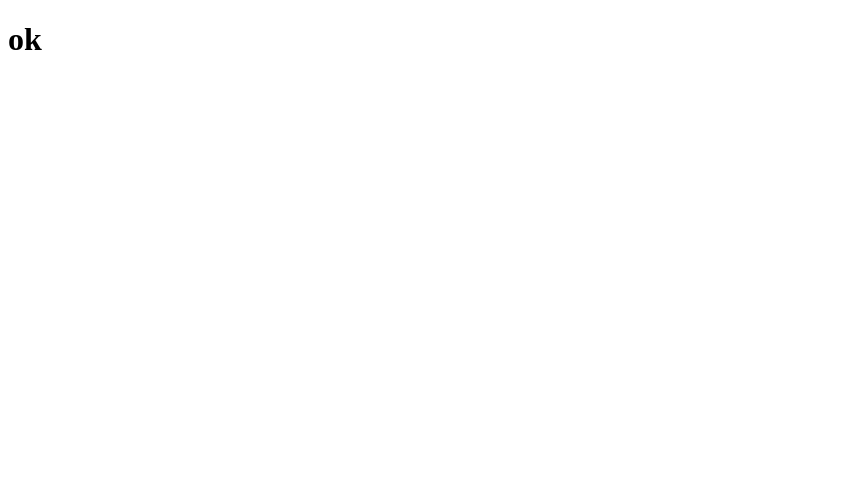
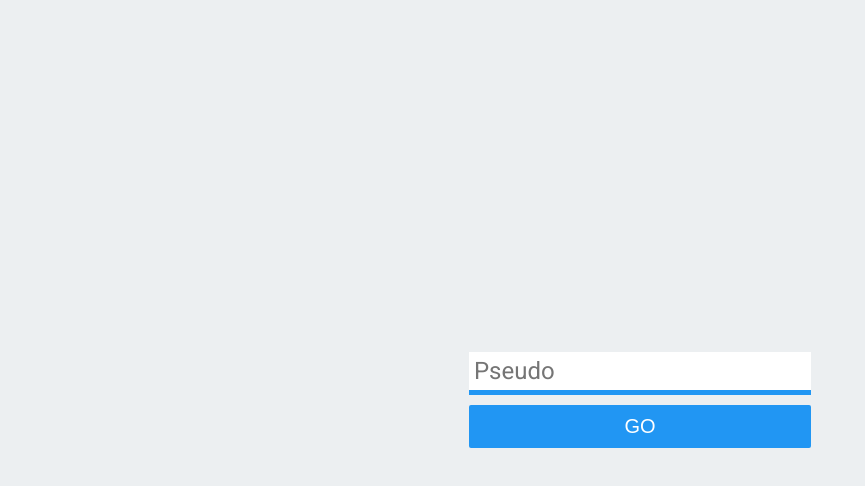
Before and after one commit to CDjepeno/Chat-MERN, a React (Create React App) app: page / in a window 1280 px wide. Shown: the top 486 px of the page, without its empty margins (0-865 px from the left). Built offline with nearby package versions, Linux system fonts and the light colour scheme.

Commit message:
Create page 404 and Login

```diff
--- a/package.json
+++ b/package.json
@@ -15,6 +15,7 @@
     "re-base": "^4.0.0",
     "react": "^17.0.1",
     "react-dom": "^17.0.1",
+    "react-router-dom": "^5.2.0",
     "react-scripts": "4.0.2",
     "typescript": "^4.1.5",
     "web-vitals": "^1.1.0"
--- a/src/App.css
+++ b/src/App.css
@@ -1,38 +1,196 @@
-.App {
-  text-align: center;
+/* ----------------------------
+	Typo
+---------------------------- */
+
+@import url('https://fonts.googleapis.com/css?family=Roboto');
+
+body, .box > *, textarea, input {
+	font-family: 'Roboto', sans-serif;
+	color: #1d1d1d;
+	overflow: hidden;
 }
 
-.App-logo {
-  height: 40vmin;
-  pointer-events: none;
+/* ----------------------------
+	STRUCTURE
+---------------------------- */
+html {
+  box-sizing: border-box;
 }
 
-@media (prefers-reduced-motion: no-preference) {
-  .App-logo {
-    animation: App-logo-spin infinite 20s linear;
-  }
+body {
+	padding: 0;
+	margin: 0;
+	font-size: 20px;
+}
+.connexionBox {
+	background-color: #eceff1;
+	display: flex;
+	justify-content: center;
+	align-items: center;
+	min-height: 100vh;
+}
+.connexion {
+	max-width: 500px;
+	font-size: 24px;
+}
+.connexion > * {
+	width: 100%;
+}
+.connexion > input {
+	box-sizing: border-box;
+	font-size: 24px;
+	padding: 5px;
+	border: 5px solid #2196F3;
+	border-width: 0 0 5px 0;
+	outline: none;
+}
+.box {
+	margin: auto;
+	display:flex;
+	justify-content: center;
+ 	flex-wrap: wrap;
+ 	align-items: flex-end;
+	width: 100%;
+	max-width: 500px;
+	height: calc(100vh - 100px);
+	padding: 50px 0;
+	/*border: 5px solid purple;*/
 }
 
-.App-header {
-  background-color: #282c34;
-  min-height: 100vh;
-  display: flex;
-  flex-direction: column;
-  align-items: center;
-  justify-content: center;
-  font-size: calc(10px + 2vmin);
-  color: white;
+.box > * {
+	width: 100%;
 }
 
-.App-link {
-  color: #61dafb;
+/* ----------------------------
+	MESSAGES
+---------------------------- */
+
+.messages {
+	flex: 1 1 100%;
+	/*border: 5px solid red;*/
+	box-sizing: border-box;
+	align-self: flex-end;
+	max-height: calc(100vh - 310px);
+	overflow-y: scroll;
+	-webkit-overflow-scrolling:touch;
 }
 
-@keyframes App-logo-spin {
-  from {
-    transform: rotate(0deg);
-  }
-  to {
-    transform: rotate(360deg);
-  }
+.messages::-webkit-scrollbar {
+    width: 0.4em;
 }
+
+.messages::-webkit-scrollbar-thumb {
+  background-color: #eceff1;
+}
+
+/* ----------------------------
+	MESSAGE
+---------------------------- */
+
+.message {
+	display: flex;
+	flex-direction: column;
+	align-items: flex-start;
+}
+
+.message > * {
+	padding: 5px 10px;
+	max-width: 75%;
+	border-radius: 2px;
+	margin: 10px 0;
+	overflow-wrap: break-word;
+	word-wrap: break-word;
+}
+
+.not-user-message {
+	background-color: #eceff1;
+	align-self: flex-start;
+	position: relative;
+}
+
+.not-user-message:after {
+	content: '';
+	position: absolute;
+	top: -7px;
+	left: 10px;
+	width: 0;
+	border-width: 0 10px 7px 0;
+	border-style: solid;
+	border-color: #eceff1 transparent;
+}
+
+.user-message {
+	background-color: #2196F3;
+	color: #fff;
+	align-self: flex-end;
+	position: relative;
+}
+
+.user-message:after {
+	content: '';
+	position: absolute;
+	bottom: -7px;
+	right: 10px;
+	width: 0;
+	border-width: 7px 0 0 10px;
+	border-style: solid;
+	border-color: #2196F3 transparent;
+}
+
+/* ----------------------------
+	FORMULAIRE
+---------------------------- */
+
+.form {
+	align-self: flex-end;
+}
+
+.form > * {
+	width: 100%;
+}
+
+textarea {
+	box-sizing: border-box;
+	height: 120px;
+	border: 5px solid #2196F3;
+	border-width: 0 0 5px 0;
+	background-color: #ECEFF1;
+	outline: none;
+	font-size: 20px;
+	padding: 5px 10px;
+}
+
+.info {
+	text-align: right;
+	padding-right: 5px;
+}
+
+button {
+	font-size: 20px;
+	border: none;
+	color: white;
+	background-color: #2196F3;
+	margin-top: 10px;
+	padding: 10px;
+	cursor: pointer;
+	border-radius: 2px;
+}
+
+button:disabled {
+	background-color: #eceff1;
+	cursor:not-allowed;
+	color: white;
+}
+
+/* ----------------------------
+	NotFound
+---------------------------- */
+
+.notFound {
+	display: flex;
+	justify-content: center;
+	align-items: center;
+	min-height: 100vh;
+	margin: 0;
+	background: #eceff1;
+}
--- a/src/App.tsx
+++ b/src/App.tsx
@@ -1,9 +1,16 @@
 import React from 'react';
+import { RouteComponentProps } from 'react-router-dom';
 import './App.css';
 
-function App() {
+type Params = {
+  pseudo: string;
+}
+
+const App: React.FC<RouteComponentProps<Params>> = ({match}) => {
   return (
-    <h1>ok</h1>
+    <div className="box">
+      <h2>Bonjour {match.params.pseudo}</h2>
+    </div>
   );
 }
 
--- /dev/null
+++ b/src/component/Login.tsx
@@ -0,0 +1,31 @@
+import React, { useState } from 'react'
+import { RouteComponentProps, useHistory } from 'react-router-dom';
+
+
+
+const Login: React.FC<RouteComponentProps> = (props) => {
+
+    const [pseudo, setPseudo] = useState<string>("");
+
+    const handleSubmit = (e: any) => {
+        e.preventDefault();
+        props.history.replace(`/pseudo/${pseudo}`)
+    }
+
+    return (
+        <div className='connexionBox'>
+            <form onSubmit={handleSubmit} className='connexion'>
+                <input
+                    type="text"
+                    value={pseudo}
+                    onChange={e => setPseudo(e.currentTarget.value)}
+                    placeholder="Pseudo"
+                    required
+                />
+                <button type="submit">GO</button>
+            </form>
+        </div>
+     );
+}
+
+export default Login;
--- /dev/null
+++ b/src/component/NotFound.tsx
@@ -0,0 +1,14 @@
+import React from 'react'
+
+
+export interface NotFoundProps {
+
+}
+
+const NotFound: React.FC<NotFoundProps> = () => {
+    return (
+        <h2 className="notFound">Y'a rien ici!</h2>
+     );
+}
+
+export default NotFound;
--- a/src/index.tsx
+++ b/src/index.tsx
@@ -2,10 +2,25 @@ import React from 'react';
 import ReactDOM from 'react-dom';
 import './App.css';
 import App from './App';
+import Connexion from './component/Login';
+import { HashRouter, Route, Switch } from 'react-router-dom';
+import NotFound from './component/NotFound';
+
+const Root: React.FC = () => {
+    return(
+    <HashRouter>
+      <Switch>
+        <Route exact path='/' component={Connexion}></Route>
+        <Route exact path='/pseudo/:pseudo' component={App}></Route>
+        <Route component={NotFound}></Route>
+      </Switch>
+    </HashRouter>
+    )
+}
 
 ReactDOM.render(
   <React.StrictMode>
-    <App />
+    <Root />
   </React.StrictMode>,
   document.getElementById('root')
 );
```
Also changed, not shown: 1 other file (tests, documents, lock files or other folders).
